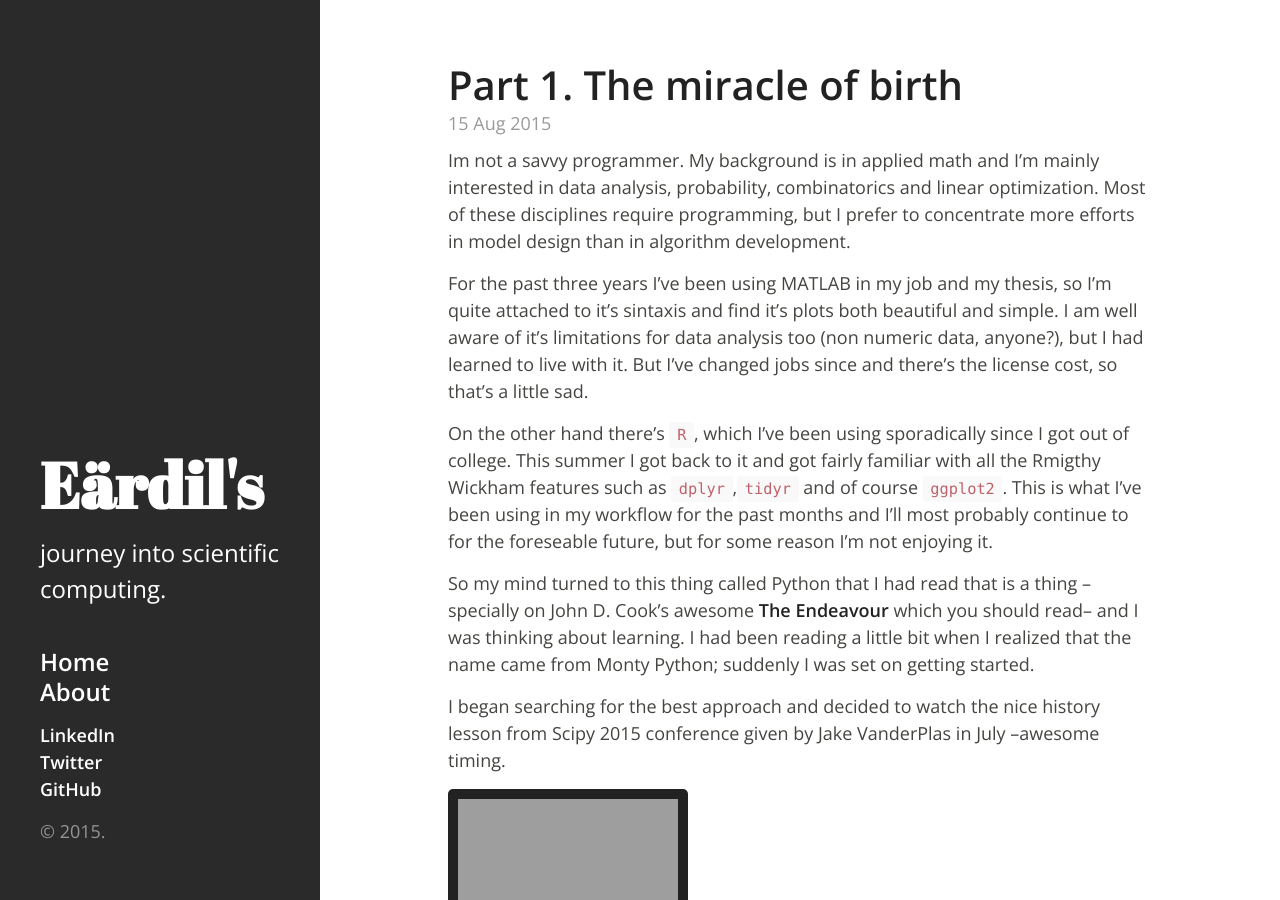
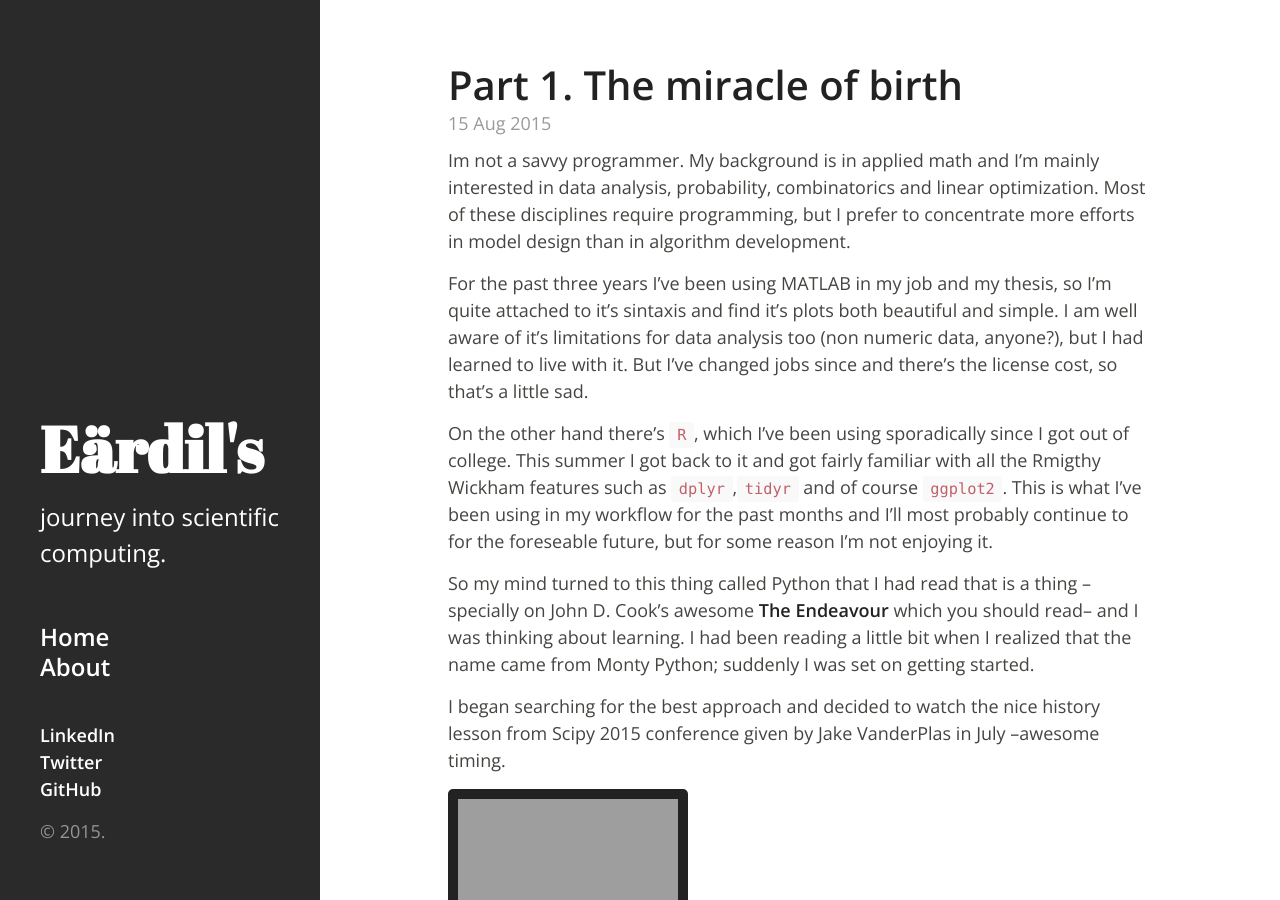
Before and after one commit to eardil/eardil.github.io, a Jekyll site: the page built from index.html, in a window 1280 px wide and 900 px high. Built offline with Jekyll 4.4.1, drawn with Linux system fonts in a browser that asks for light colours; Markdown is read by kramdown in place of the engine named in the settings; the list of posts is cut into pages by our own code; grey boxes are pictures that could not be loaded.

```diff
--- a/_layouts/default.html
+++ b/_layouts/default.html
@@ -9,14 +9,13 @@
       <div class="masthead-inner">
         <h1>{{ site.title }}</h1>
         <p class="lead">{{ site.description }}</p>
-
+<br>
+<h3>
+              <a href="http://eardil.github.io">Home</a> <br>
+              <a href="http://eardil.github.io/about/">About</a>
+			</h3>
         <div class="colophon">
           <ul class="colophon-links">
-			<li><h3>
-              <a href="http://eardil.github.io">Home</a> <br>
-              <a href="http://eardil.github.io/about/">About</a></h3>
-            </li>
-			<p></p>
 			<li>
               <a href="https://www.linkedin.com/in/isimonin">LinkedIn</a>
             </li>
```
